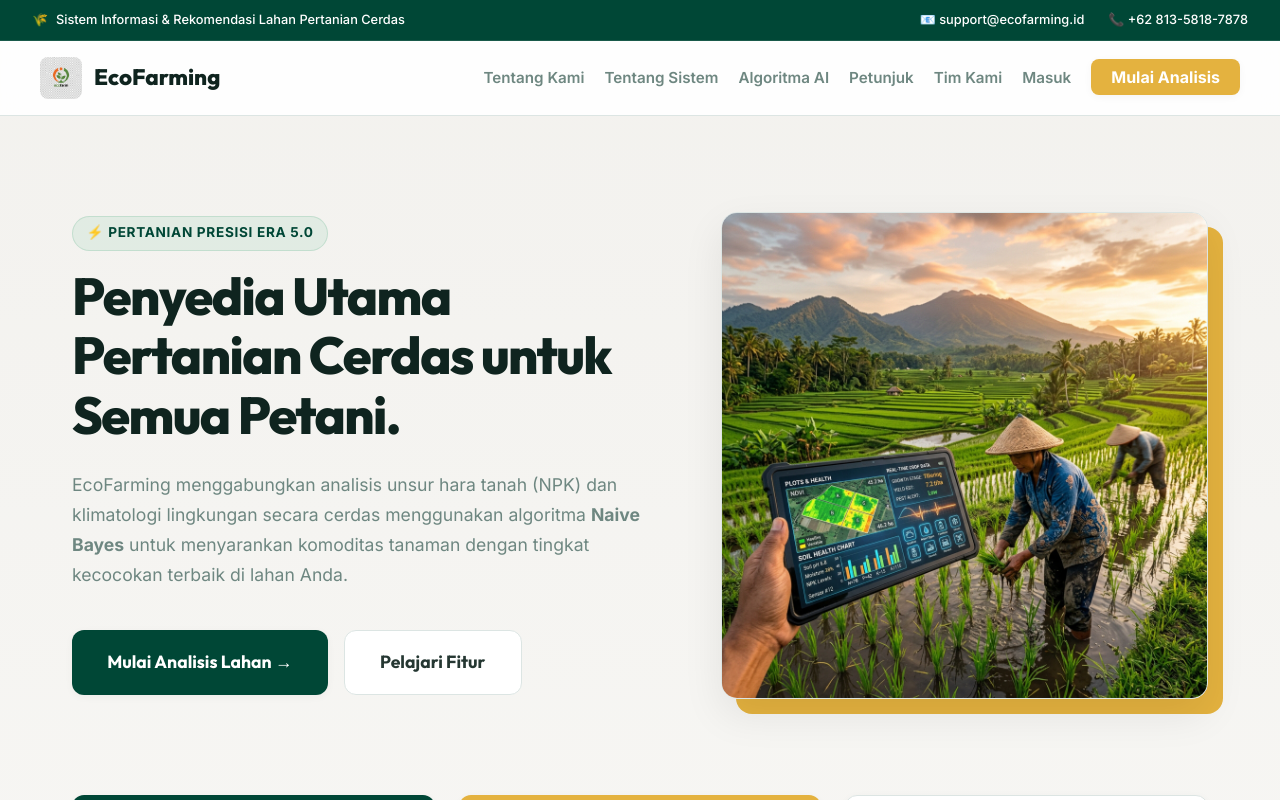
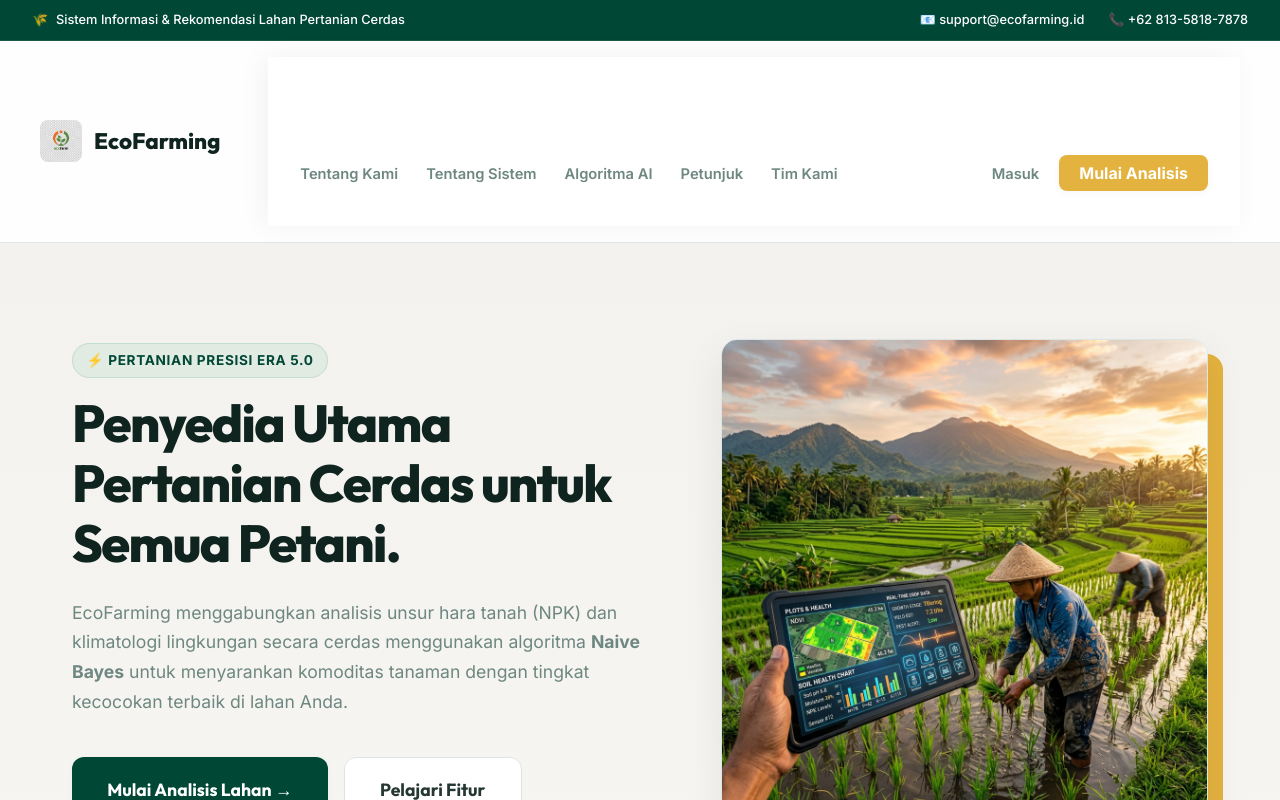
Before and after one commit to yuxy2/ecofarm, a Next.js app: page / in a window 1280 px wide. Shown: the top 800 px of the page. Built offline with nearby package versions, Linux system fonts and the light colour scheme; no server answers.

Commit message:
feat: implement foundational styles and UI structure for ecofarming-app pages

```diff
--- a/src/pages/index.js
+++ b/src/pages/index.js
@@ -130,12 +130,16 @@ export default function Home() {
             <span className={`hamburger ${isMenuOpen ? "open" : ""}`}></span>
           </button>
 
-          <ul className={`nav-menu ${isMenuOpen ? "open" : ""}`} id="nav-menu">
+          {/* Desktop & Mobile Navigation Wrapper */}
+          <div className={`nav-menu-wrapper ${isMenuOpen ? "open" : ""}`} id="nav-menu-wrapper">
+            <ul className="nav-links">
               <li><a href="#fitur" className="nav-item-link" id="link-fitur" onClick={() => setIsMenuOpen(false)}>Tentang Kami</a></li>
               <li><a href="#tentang-sistem" className="nav-item-link" id="link-sistem" onClick={() => setIsMenuOpen(false)}>Tentang Sistem</a></li>
               <li><a href="#algoritma" className="nav-item-link" id="link-algo" onClick={() => setIsMenuOpen(false)}>Algoritma AI</a></li>
               <li><a href="#petunjuk" className="nav-item-link" id="link-petunjuk" onClick={() => setIsMenuOpen(false)}>Petunjuk</a></li>
               <li><a href="#tim" className="nav-item-link" id="link-tim" onClick={() => setIsMenuOpen(false)}>Tim Kami</a></li>
+            </ul>
+            <ul className="nav-actions">
               {isLoggedIn ? (
                 <>
                   {role === "admin" && (
@@ -185,6 +189,7 @@ export default function Home() {
                 </Link>
               </li>
             </ul>
+          </div>
         </div>
       </nav>
 
--- a/src/styles/globals.css
+++ b/src/styles/globals.css
@@ -544,17 +544,36 @@ h1, h2, h3, h4, h5, h6 {
   animation: float 3s ease-in-out infinite;
 }
 
-.nav-menu {
+.nav-menu-wrapper {
   display: flex;
-  gap: 1.25rem;
+  flex: 1;
+  justify-content: space-between;
+  align-items: center;
+  margin-left: 3rem; /* Guaranteed gap from logo */
+  transition: var(--transition);
+}
+
+.nav-links,
+.nav-actions {
+  display: flex;
   align-items: center;
   list-style: none;
+  margin: 0;
+  padding: 0;
+}
+
+.nav-links {
+  gap: 1.75rem;
+}
+
+.nav-actions {
+  gap: 1.25rem;
 }
 
 .nav-item-link {
   text-decoration: none;
   color: hsl(var(--text-muted));
-  font-size: 0.95rem;
+  font-size: 0.92rem; /* Slightly smaller for premium look */
   font-weight: 600;
   transition: var(--transition);
   white-space: nowrap;
@@ -665,12 +684,12 @@ h1, h2, h3, h4, h5, h6 {
   transform: rotate(-45deg);
 }
 
-@media (max-width: 1150px) {
+@media (max-width: 1200px) {
   .nav-toggle {
     display: block;
   }
 
-  .nav-menu {
+  .nav-menu-wrapper {
     position: fixed;
     top: 0;
     right: -100%;
@@ -680,22 +699,33 @@ h1, h2, h3, h4, h5, h6 {
     box-shadow: -5px 0 25px rgba(0, 0, 0, 0.05);
     flex-direction: column;
     align-items: flex-start;
+    justify-content: flex-start;
     padding: 6.5rem 2rem 2.5rem 2rem;
-    gap: 1.5rem;
+    gap: 2rem;
     transition: right 0.4s cubic-bezier(0.16, 1, 0.3, 1);
     z-index: 1050;
     overflow-y: auto;
   }
 
-  .nav-menu.open {
+  .nav-menu-wrapper.open {
     right: 0;
   }
 
-  .nav-menu li {
+  .nav-links,
+  .nav-actions {
+    flex-direction: column;
+    align-items: flex-start;
+    width: 100%;
+    gap: 1.25rem;
+  }
+
+  .nav-links li,
+  .nav-actions li {
     width: 100%;
   }
 
-  .nav-menu .nav-item-link {
+  .nav-links .nav-item-link,
+  .nav-actions .nav-item-link {
     display: block;
     width: 100%;
     padding: 0.5rem 0;
@@ -703,11 +733,12 @@ h1, h2, h3, h4, h5, h6 {
     border-bottom: 1px solid hsl(var(--card-border));
   }
 
-  .nav-menu li:last-child .nav-item-link {
+  .nav-links li:last-child .nav-item-link,
+  .nav-actions li:last-child .nav-item-link {
     border-bottom: none;
   }
 
-  .nav-menu .btn-nav {
+  .nav-menu-wrapper .btn-nav {
     display: block;
     text-align: center;
     width: 100%;
```
Also changed, not shown: src/pages/analisis.js (+6 -1 lines). Lines whose indentation alone changed are shown as unchanged.
